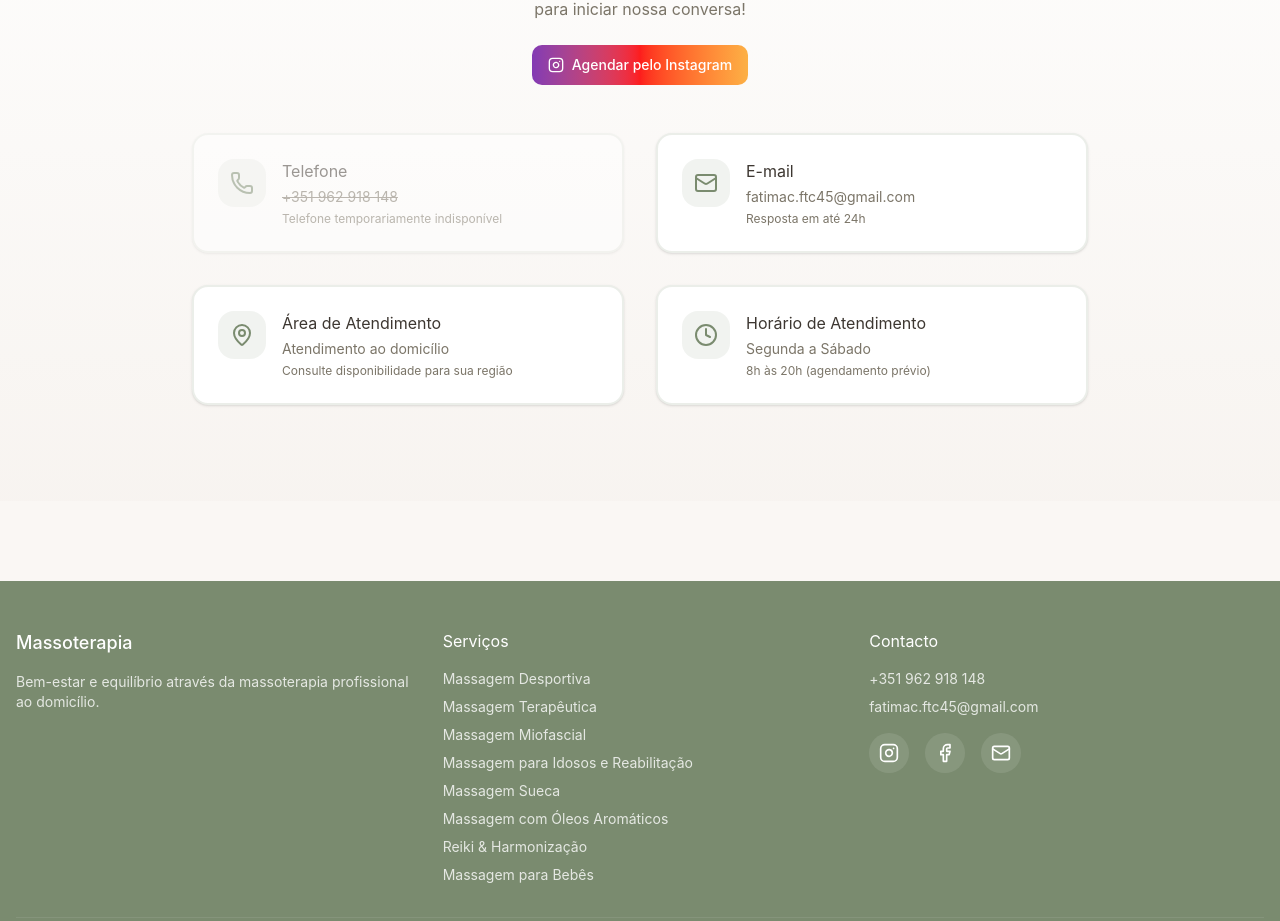
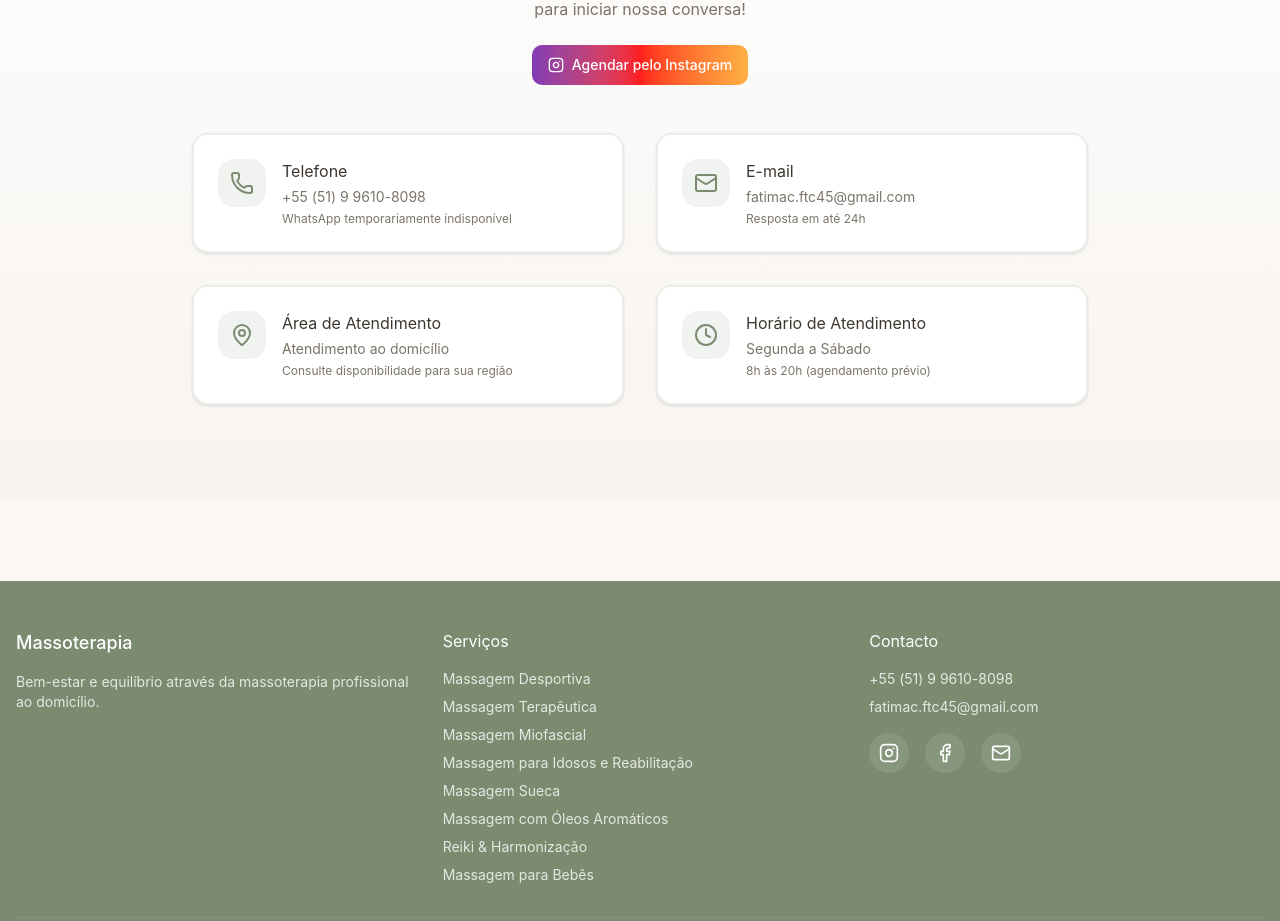
Before and after one commit to yorikk1/fatimacamara-site, a Next.js app: page / in a window 1280 px wide. Shown: the part 5660-6581 px from the top of the page. Built offline with nearby package versions, Linux system fonts and the light colour scheme.

Commit message:
atualizaçao numero

```diff
--- a/components/Contact.jsx
+++ b/components/Contact.jsx
@@ -12,7 +12,7 @@ export default function Contact() {
   };
 
   {/* const openWhatsApp = () => {
-  const phoneNumber = "351962918148";
+  const phoneNumber = "5551996108098";
   const message = "Olá! Gostaria de agendar uma sessão de massoterapia.";
   const whatsappUrl = `https://wa.me/${phoneNumber}?text=${encodeURIComponent(message)}`;
   window.open(whatsappUrl, '_blank');
@@ -45,15 +45,15 @@ export default function Contact() {
           </div>
         </div>
         <div className="grid grid-cols-1 md:grid-cols-2 gap-8 max-w-4xl mx-auto">
-          <Card className="p-6 border-2 opacity-50 cursor-not-allowed">
+          <Card className="p-6 border-2">
             <div className="flex items-start gap-4">
               <div className="w-12 h-12 rounded-xl bg-primary/10 flex items-center justify-center shrink-0">
                 <Phone className="w-6 h-6 text-primary" />
               </div>
               <div>
                 <h4 className="mb-1">Telefone</h4>
-                <p className="text-sm text-muted-foreground line-through">+351 962 918 148</p>
-                <p className="text-xs text-muted-foreground mt-1">Telefone temporariamente indisponível</p>
+                <p className="text-sm text-muted-foreground">+55 (51) 9 9610-8098</p>
+                <p className="text-xs text-muted-foreground mt-1">WhatsApp temporariamente indisponível</p>
               </div>
             </div>
           </Card>
--- a/components/Footer.jsx
+++ b/components/Footer.jsx
@@ -39,7 +39,7 @@ export default function Footer() {
           <div>
             <h4 className="mb-4">Contacto</h4>
             <ul className="space-y-2 text-sm opacity-80">
-              <li>+351 962 918 148</li>
+              <li>+55 (51) 9 9610-8098</li>
               <li>fatimac.ftc45@gmail.com</li>
             </ul>
             <div className="flex gap-4 mt-4">
```
